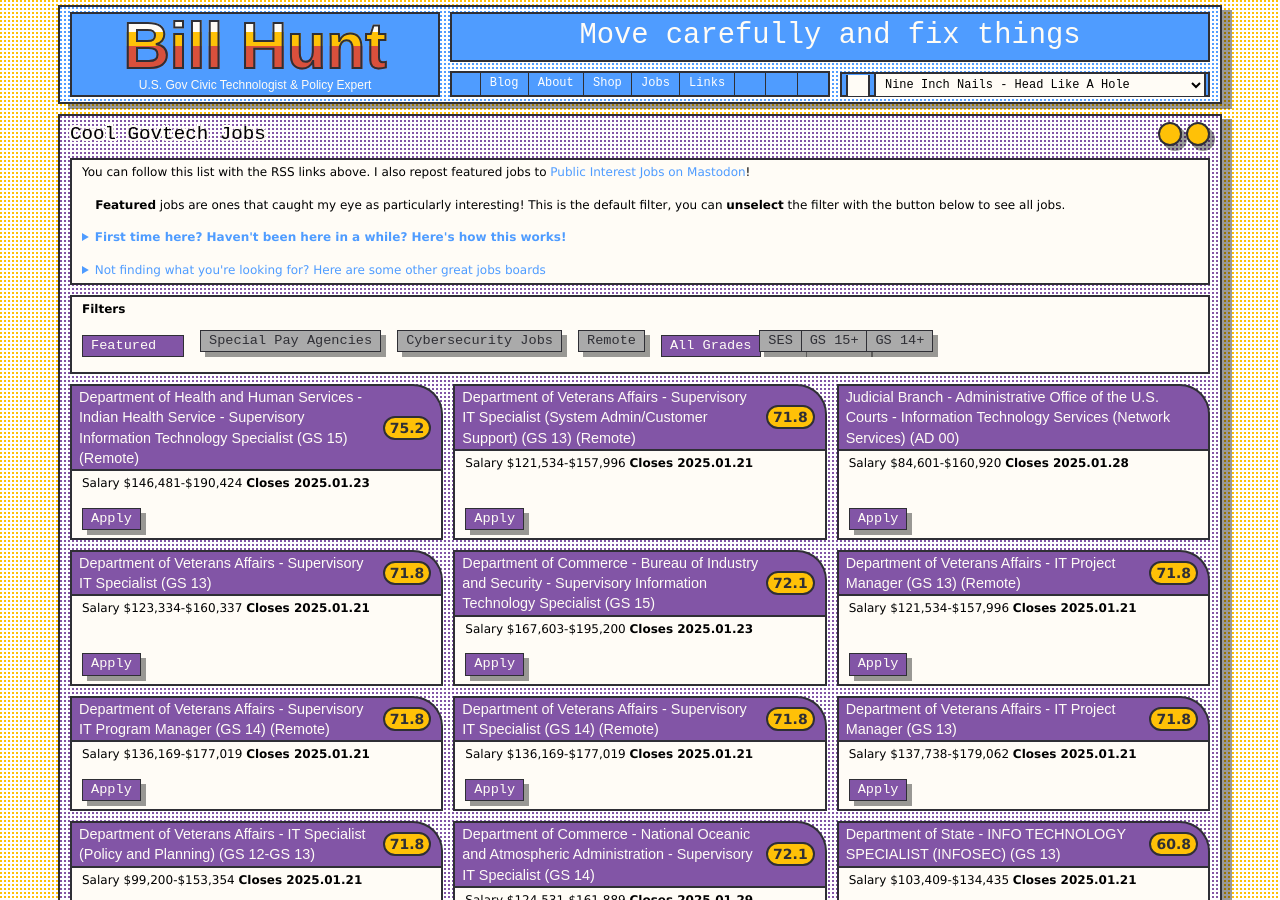
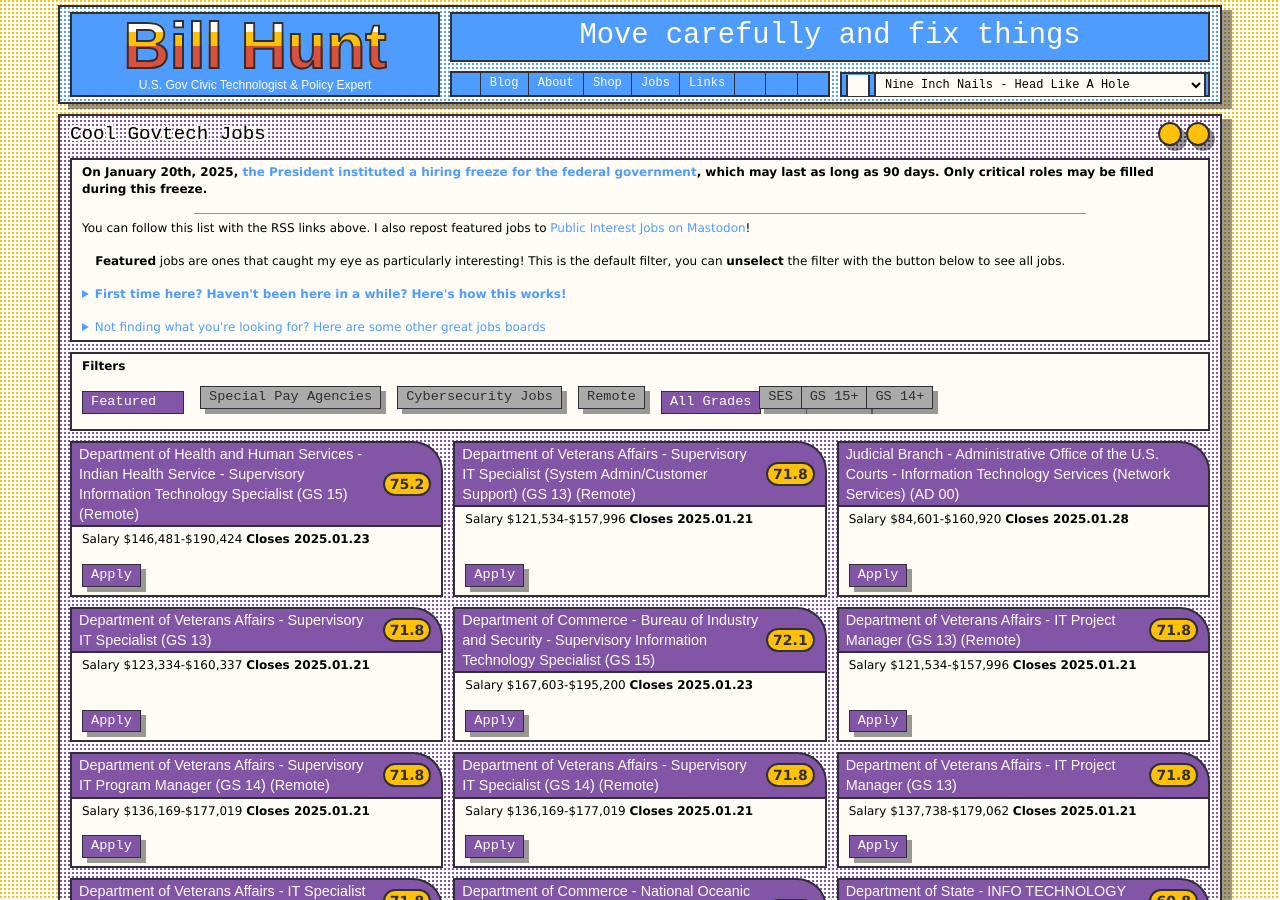
Before and after one commit to krusynth/billhunt.dev, a Jekyll site: the page built from jobs.md, in a window 1280 px wide and 900 px high. Built offline with Jekyll 4.4.1, drawn with Linux system fonts in a browser that asks for light colours; some web fonts are replaced.

Commit message:
Add note about the hiring freeze.

```diff
--- a/_layouts/home.html
+++ b/_layouts/home.html
@@ -243,6 +243,9 @@ layout: default
       <h2 class="section-title">Cool Jobs</h2>
       <a href="/jobs.xml" class="rss-link" title="Follow jobs list only, with RSS"><span class="icon fas fa-rss"></span></a>
     </header>
+    <div class="post-content" style="margin-bottom: 1rem">
+      <strong>On January 20th, 2025, <a href="https://www.whitehouse.gov/presidential-actions/2025/01/hiring-freeze/">the President instituted a hiring freeze for the federal government</a>, which may last as long as 90 days. Only critical roles may be filled during this freeze.</strong>
+    </div>
     {% assign posts = "" | split: ',' %}
     {% capture yesterday %}{{'now' | date: '%s' | minus: 86400 }}{% endcapture %}
 
--- a/jobs.md
+++ b/jobs.md
@@ -11,6 +11,10 @@ metalinks:
   - title: ALL Cool Gov Tech Jobs RSS Feed
     link: /usajobs.xml
 ---
+<strong>On January 20th, 2025, <a href="https://www.whitehouse.gov/presidential-actions/2025/01/hiring-freeze/">the President instituted a hiring freeze for the federal government</a>, which may last as long as 90 days. Only critical roles may be filled during this freeze.</strong>
+
+<hr>
+
 You can follow this list with the RSS links above. I also repost featured jobs  to <a href="https://mastodon.publicinterest.town/@jobs">Public Interest Jobs on Mastodon</a>!
 
 <span class="icon far fa-fire"></span> **Featured** jobs are ones that caught my eye as particularly interesting! This is the default filter, you can **unselect** the filter with the button below to see all jobs.
```
Also changed, not shown: _includes/jobs-list.xml (+9 -0 lines).
